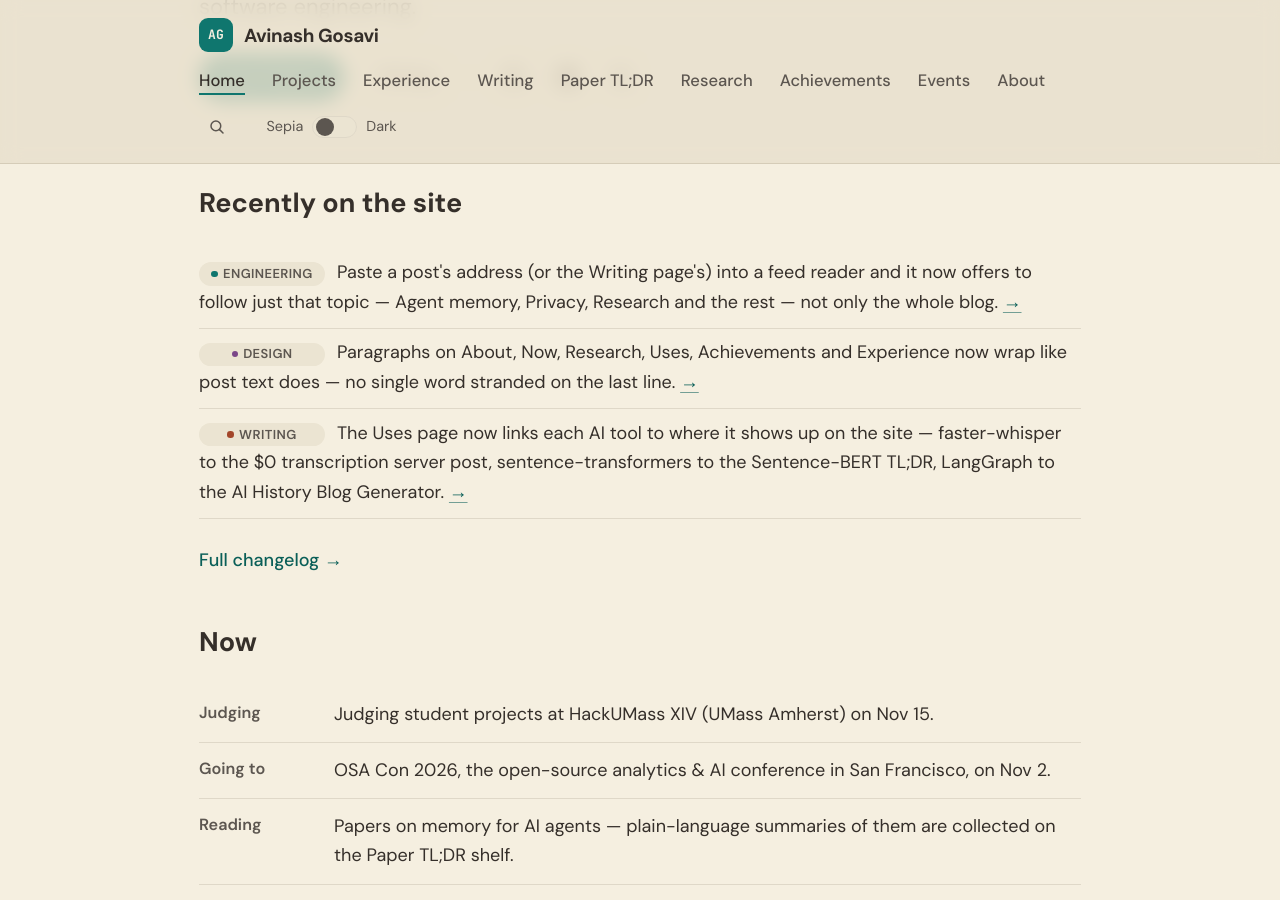
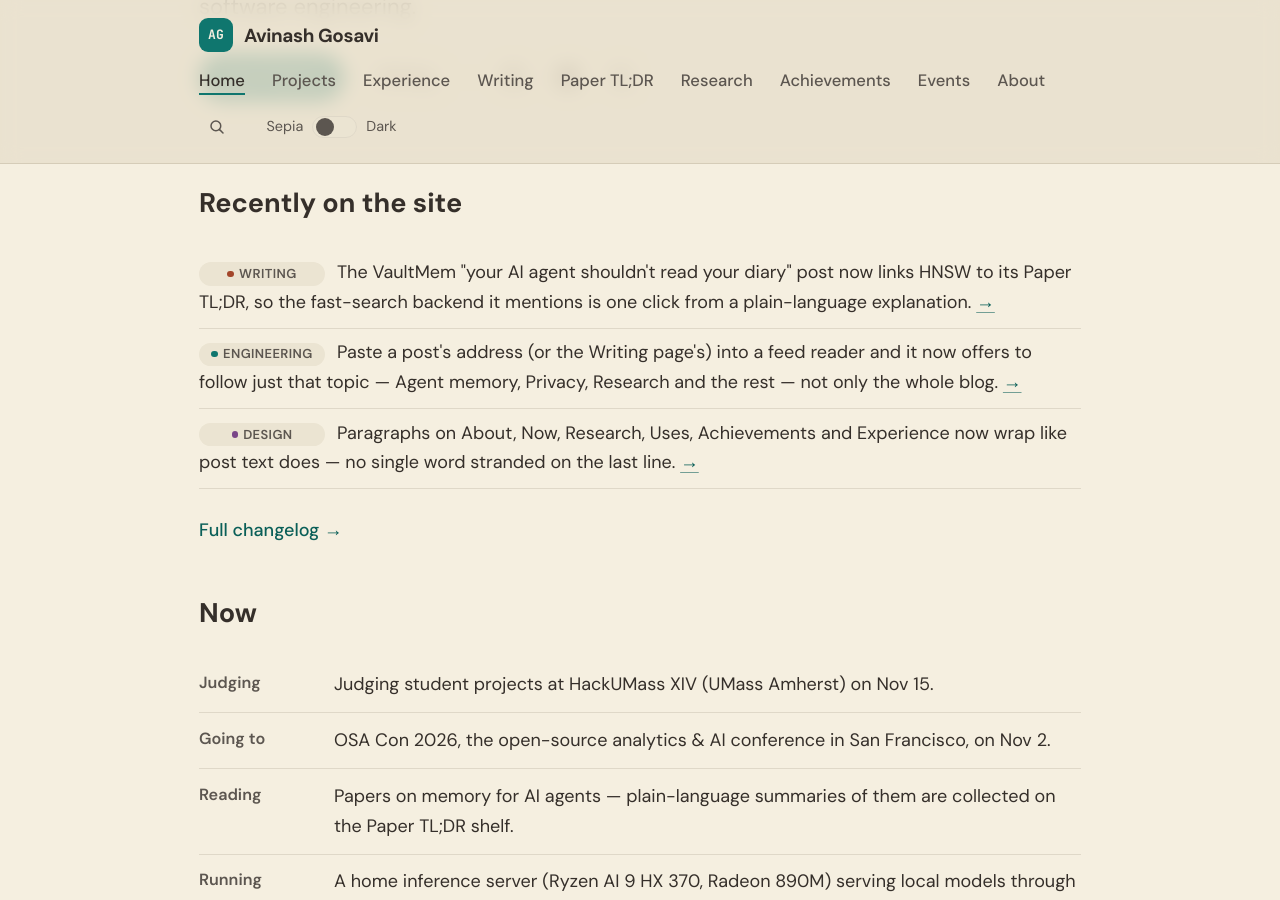
Before and after one commit to aag1091-alt/avinashgosavi.com, a Jekyll site: the page built from index.md, in a window 1280 px wide and 900 px high, scrolled down 554 px. Built offline with Jekyll 4.4.1, drawn with Linux system fonts in a browser that asks for light colours.

Commit message:
Cross-link HNSW in VaultMem diary post to the HNSW TL;DR
Co-Authored-By: Claude <noreply@anthropic.com>

```diff
--- a/_data/changelog.yml
+++ b/_data/changelog.yml
@@ -1,5 +1,9 @@
 # Public changelog shown on /changelog and (latest 3) on the homepage.
 # Newest first. desk: Writing | Design | Engineering
+- date: 2026-10-27
+  desk: Writing
+  text: The VaultMem "your AI agent shouldn't read your diary" post now links HNSW to its Paper TL;DR, so the fast-search backend it mentions is one click from a plain-language explanation.
+  link: /post/vaultmem-your-ai-agent-shouldnt-read-your-diary/
 - date: 2026-10-27
   desk: Engineering
   text: Paste a post's address (or the Writing page's) into a feed reader and it now offers to follow just that topic — Agent memory, Privacy, Research and the rest — not only the whole blog.
--- a/_posts/2026-03-28-vaultmem-your-ai-agent-shouldnt-read-your-diary.md
+++ b/_posts/2026-03-28-vaultmem-your-ai-agent-shouldnt-read-your-diary.md
@@ -80,7 +80,7 @@ The library handles the full memory lifecycle — not just encryption:
 - **Time-aware search** — ask "what was I doing last summer?" and it searches by when events actually happened, not when you typed them in
 - **Multi-modal** — photos, voice notes, PDFs ingested as encrypted memory atoms with EXIF dates and GPS stripped from metadata
 - **Portable** — the `.vmem` format is open and self-describing; your vault can move between apps
-- **Production backends** — S3 for storage, Postgres for indexing, HNSW for fast search at scale
+- **Production backends** — S3 for storage, Postgres for indexing, [HNSW](/post/paper-tldr-hnsw/) for fast search at scale
 
 Three core dependencies. No mandatory cloud service. No phone-home.
 
```
